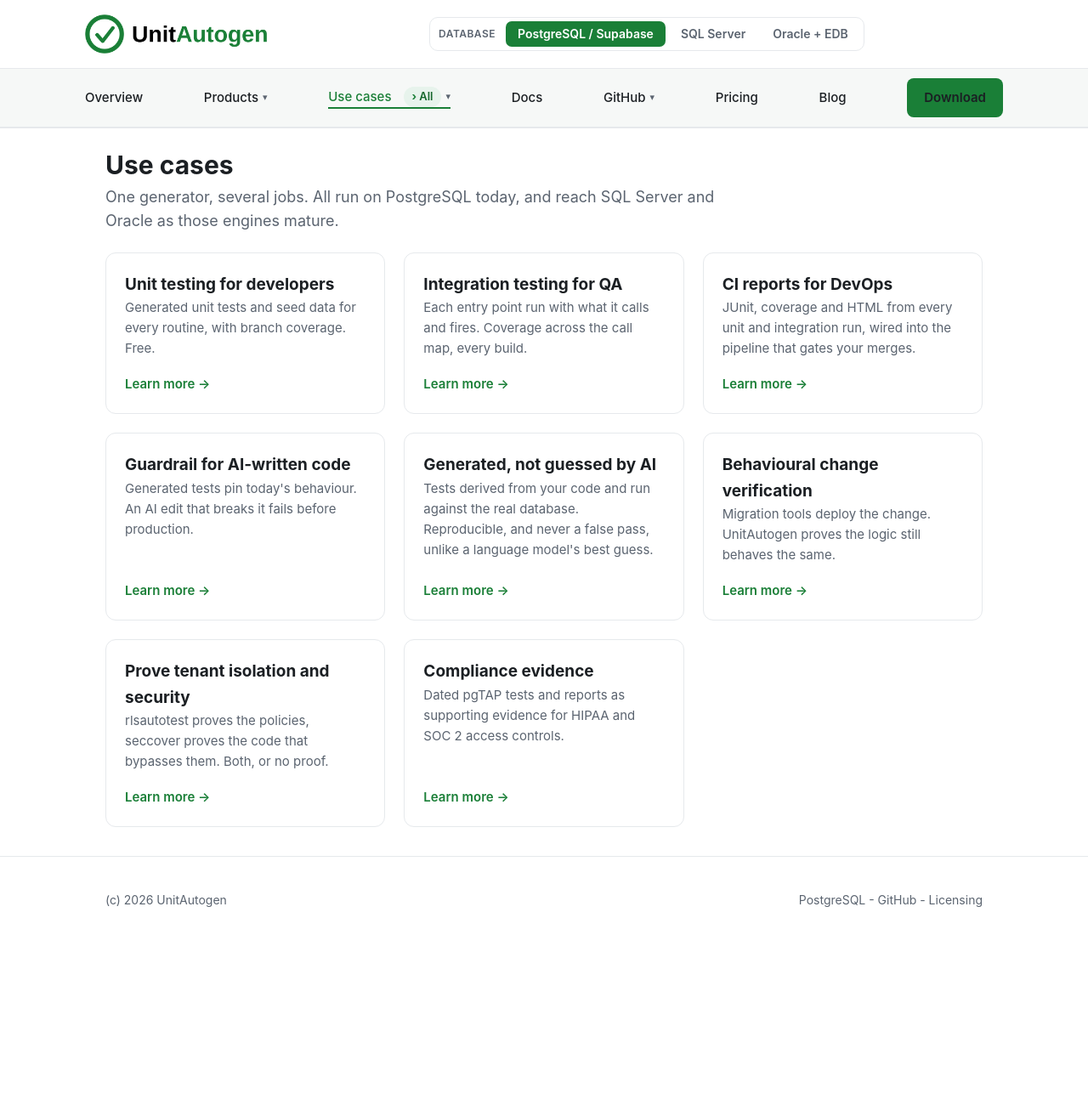
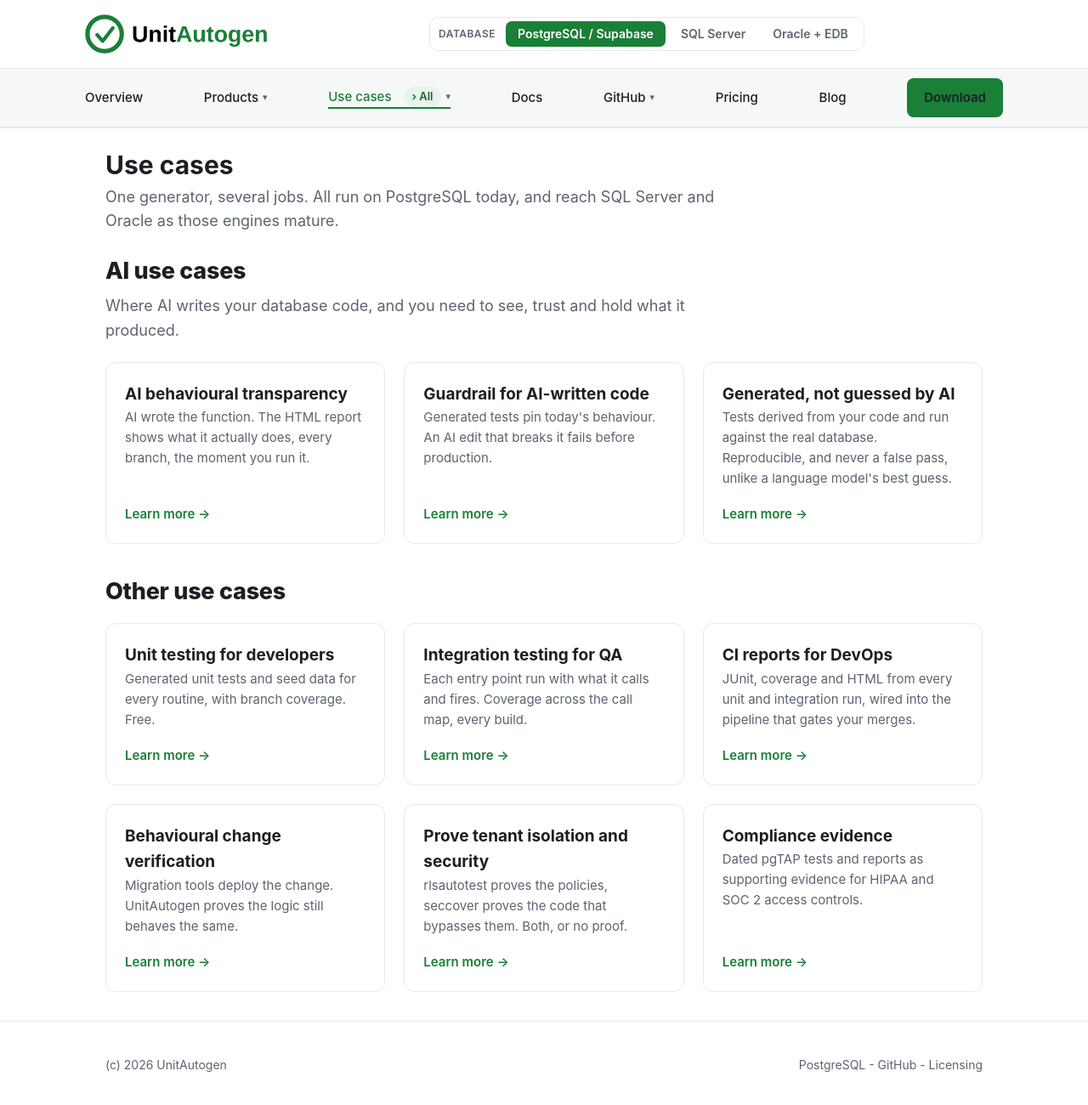
Before and after one commit to unitautogen/unitautogen.com, a Jekyll site: the page built from use-cases/index.html, in a window 1280 px wide and 1304 px high. Shown: the top 1300 px of the window at 85% size. Built offline with Jekyll 4.4.1, drawn with Linux system fonts in a browser that asks for light colours.

Commit message:
Add AI behavioural transparency use case and group AI use cases in the menu
New use case (AI behavioural transparency): the HTML report as the transparency layer over AI-written database code, with a step-by-step assistant loop that ends in a paste-ready prompt to run UnitAutogen and read its own report.

Group the Use cases dropdown and the use-cases index into AI use cases (top, below All use cases) and Other use cases, with a section heading style.

```diff
--- a/_data/catalog.yml
+++ b/_data/catalog.yml
@@ -493,12 +493,19 @@
     name: "CI reports for DevOps"
     blurb: "JUnit, coverage and HTML from every unit and integration run, wired into the pipeline that gates your merges."
     card: "Every unit and integration run emits JUnit, Cobertura, LCOV and an HTML report, so your pipeline gates merges and releases on real database coverage."
+  - slug: "ai-behavioural-transparency"
+    name: "AI behavioural transparency"
+    group: "ai"
+    blurb: "AI wrote the function. The HTML report shows what it actually does, every branch, the moment you run it."
+    card: "When AI writes a database function you cannot eyeball it. Generate tests, run them, and the HTML report shows exactly what each function does and which branches it covers. Free, local, immediate."
   - slug: "ai-guardrail"
     name: "Guardrail for AI-written code"
+    group: "ai"
     blurb: "Generated tests pin today's behaviour. An AI edit that breaks it fails before production."
     card: "Generated tests pin today's behaviour, so the next change, human or AI, that breaks it fails before production."
   - slug: "deterministic"
     name: "Generated, not guessed by AI"
+    group: "ai"
     blurb: "Tests derived from your code and run against the real database. Reproducible, and never a false pass, unlike a language model's best guess."
     card: "Deterministic tests derived from your code, not an LLM's guess. Reproducible, never a false pass."
   - slug: "change-verification"
--- a/_layouts/default.html
+++ b/_layouts/default.html
@@ -86,8 +86,19 @@
         <button type="button" class="menu-t{% if uc_cur != "" %} is-here{% endif %}" aria-haspopup="true">Use cases{% if uc_cur != "" %}<span class="menu-cur">{{ uc_cur }}</span>{% endif %} <span class="caret" aria-hidden="true">&#9662;</span></button>
         <div class="menu-panel" role="menu">
           <a role="menuitem" class="{% if here == '/use-cases/' %}is-cur{% endif %}" href="{{ '/use-cases/' | relative_url }}"><span class="mp-name">All use cases</span></a>
+          <div class="menu-head">AI use cases</div>
+          <div class="mp-subs">
+            {%- for uc in cat.use_cases %}
+            {%- unless uc.group == "ai" %}{% continue %}{% endunless %}
+            {%- if uc.only_db and uc.only_db != db.id %}{% continue %}{% endif %}
+            {%- assign uc_url = uc.slug | prepend: '/use-cases/' | append: '/' %}
+            <a role="menuitem" class="mp-sub{% if here == uc_url %} is-cur{% endif %}" href="{{ uc_url | relative_url }}"{% if here == uc_url %} aria-current="page"{% endif %}>{{ uc.name }}</a>
+            {%- endfor %}
+          </div>
+          <div class="menu-head">Other use cases</div>
           {%- for uc in cat.use_cases %}
           {%- if uc.only_db and uc.only_db != db.id %}{% continue %}{% endif %}
+          {%- if uc.group == "ai" %}{% continue %}{% endif %}
           {%- assign uc_url = uc.slug | prepend: '/use-cases/' | append: '/' %}
           <a role="menuitem" class="{% if here == uc_url %}is-cur{% endif %}" href="{{ uc_url | relative_url }}"{% if here == uc_url %} aria-current="page"{% endif %}><span class="mp-name">{{ uc.name }}</span></a>
           {%- endfor %}
--- a/assets/css/site.css
+++ b/assets/css/site.css
@@ -184,6 +184,7 @@
               padding:10px 12px;border-radius:8px;color:var(--ink);font-size:15px}
 .menu-panel a:hover{background:var(--bg-soft);text-decoration:none}
 .mp-name{font-weight:600}
+.menu-panel .menu-head{padding:9px 12px 4px;margin-top:4px;border-top:1px solid var(--line);color:var(--muted);font-size:12px;font-weight:700;letter-spacing:.04em;text-transform:uppercase}
 /* the open sub-page: named on the dropdown button and highlighted in its list */
 /* menu label stays as is; the open sub-page sits beside it as a separate pill: Products [Coverage] */
 .menu-cur{display:inline-block;margin-left:9px;padding:2px 10px;border-radius:999px;background:#e7f3ec;
--- /dev/null
+++ b/use-cases/ai-behavioural-transparency/index.html
@@ -0,0 +1,125 @@
+---
+layout: default
+title: "AI behavioural transparency, UnitAutogen"
+description: "When AI writes a database function you cannot eyeball it. UnitAutogen generates the tests, runs them against the real database, and the HTML report shows exactly what each function does, every branch, and what the AI left uncovered. Immediate, local, free in the Community Edition."
+og_title: "AI behavioural transparency"
+og_description: "See what an AI-written database function actually does. Generated tests, run against the real database, in one HTML report. Free and local."
+og_image: "/assets/social-preview.png"
+body_class: page-usecase
+footer_left: "(c) 2026 UnitAutogen"
+footer_sep: "-"
+footer_links:
+  - label: "Use cases"
+    href: "/use-cases/"
+  - label: "PostgreSQL engine"
+    href: "/postgresql/unitautogen/"
+  - label: "Contact"
+    href: "mailto:hello@unitautogen.com"
+---
+<a id="top"></a>
+<div class="hero wrap hero--sub">
+  <div class="hero-tag"><span class="badge badge--beta">Free, Community Edition</span></div>
+  <h1>AI wrote the function. <span class="hl">See what it actually does</span>.</h1>
+  <p class="sub">The tests and the HTML report are where AI-written database code becomes visible. Generate them, run them against the real database, and read exactly what each function does before you trust it.</p>
+  <ul class="honest hero-points">
+    <li>Every branch the AI wrote, run and shown</li>
+    <li>The expected value is what it really returns, not what the prompt claims</li>
+    <li>Uncovered lines named, so you see what the AI left unreachable</li>
+    <li>Free and local, no CI needed to look</li>
+  </ul>
+</div>
+
+<section>
+  <div class="wrap">
+    <h2>Where the output shows up</h2>
+    <p class="lead">Community Edition. You wrote a function, or an assistant did. One command generates the tests, runs them, and writes a report you open in the browser.</p>
+    <ol class="steps">
+      <li>Install pgTAP and plpgsql_check; connect with <code>UNITAUTOGEN_DSN</code> or the <code>PG*</code> variables.</li>
+      <li>Run the default command and point it at an HTML report:</li>
+    </ol>
+    <pre><code>unitautogen --schema public --html report.html --out unit_tests</code></pre>
+    <ol class="steps" start="3">
+      <li>Open <code>report.html</code>. Every function is there with its coverage; click one for its per-test results and annotated source.</li>
+    </ol>
+    <ul class="honest cols2">
+      <li>Nothing to write, the tests and the seed data are generated</li>
+      <li>Runs on your own database, nothing leaves your machine</li>
+    </ul>
+  </div>
+</section>
+
+<section class="soft">
+  <div class="wrap">
+    <h2>Put it in the assistant's loop</h2>
+    <p class="lead">The assistant that wrote the function can check its own work against the report, but only if you tell it to, step by step.</p>
+    <ol class="steps">
+      <li>Install once. The binary, plus pgTAP and plpgsql_check in your development database. Connect with <code>UNITAUTOGEN_DSN</code> or the <code>PG*</code> variables.</li>
+      <li>Add a project rule, or paste the prompt below, so the assistant runs UnitAutogen every time it writes or changes a function.</li>
+      <li>Give the assistant this prompt.</li>
+    </ol>
+    <pre><code>After you add or change any PL/pgSQL function, run this and wait for it to finish.
+
+  unitautogen --schema public --json report.json --html report.html --out unit_tests
+
+Then read report.json. For every function you touched:
+  1. Confirm its branch coverage is 100 percent.
+  2. Open its generated test in unit_tests/ and read the value each branch returns.
+  3. If a branch is uncovered, or a returned value is not what I asked for, change
+     the function and run the command again.
+
+Never edit or delete the generated tests to make them pass. When you are done, tell me
+which functions you changed, their coverage, and any behaviour in the report I should confirm.</code></pre>
+    <ul class="honest cols2">
+      <li>The assistant reads <code>report.json</code>, you open <code>report.html</code> to see the same thing</li>
+      <li>It fixes the function, never the test, so a green result still means something</li>
+    </ul>
+  </div>
+</section>
+
+<section>
+  <div class="wrap">
+    <h2>What the report makes visible</h2>
+    <div class="grid" style="align-items:start">
+      <div>
+        <ul class="honest">
+          <li>One row per function, with its measured line and branch coverage</li>
+          <li>Click a function for each generated test and whether it passed</li>
+          <li>The annotated source, covered lines in green and uncovered in red</li>
+          <li>Each expected value captured by running the real function, so the report shows what the code does, not what it was meant to do</li>
+          <li>Every uncovered line explained, so a branch the AI left unreachable is named, not hidden</li>
+        </ul>
+      </div>
+      <img src="{{ '/assets/pg-function-drilldown.png' | relative_url }}" alt="A function drill-down showing per-test results and the annotated source with covered and uncovered lines">
+    </div>
+  </div>
+</section>
+
+<section class="soft">
+  <div class="wrap">
+    <h2>Why AI-written code needs it</h2>
+    <p class="lead">You did not write the function, so you cannot hold its behaviour in your head, and the model's own summary of what it did is one more guess.</p>
+    <ul class="honest cols2">
+      <li>The report is the function's real behaviour, executed against your database</li>
+      <li>A branch the AI got subtly wrong shows up now, in the loop, not in review</li>
+      <li>A line the AI wrote that nothing can reach is surfaced as an uncovered line</li>
+      <li>You see it before you commit, while the change is still cheap to fix</li>
+    </ul>
+    <p style="margin-top:16px;color:var(--muted);font-size:16px">This is transparency, not a gate. It shows you what the AI produced. Once you have looked and you trust it, the same generated tests become your regression guardrail, so the next change that moves that behaviour fails before production.</p>
+    <div class="cta" style="justify-content:flex-start;margin-top:14px">
+      <a class="btn" href="{{ '/postgresql/unitautogen/coverage/' | relative_url }}">See the report</a>
+      <a class="btn ghost" href="{{ '/use-cases/deterministic/' | relative_url }}">Generated, not guessed by AI</a>
+      <a class="btn ghost" href="{{ '/use-cases/ai-guardrail/' | relative_url }}">Then make it a guardrail &rarr;</a>
+    </div>
+  </div>
+</section>
+
+<section>
+  <div class="wrap">
+    <h2>What platforms suggest</h2>
+    <p class="lead">The platform points you to local pgTAP tests you run and read as you build.</p>
+    <ul class="honest">
+      <li><strong>Supabase</strong> shows you writing pgTAP tests and running them locally with <code>supabase test db</code> for immediate pass or fail. UnitAutogen writes those tests for you and adds the coverage report. <a href="https://supabase.com/docs/guides/local-development/testing/overview">Supabase, Testing overview &rarr;</a></li>
+      <li><strong>Supabase</strong> ships pgTAP as its unit-testing extension for functions and policies. UnitAutogen emits standard pgTAP, so the report reads the same tests you would run by hand. <a href="https://supabase.com/docs/guides/database/extensions/pgtap">Supabase, pgTAP unit testing &rarr;</a></li>
+    </ul>
+  </div>
+</section>
--- a/use-cases/index.html
+++ b/use-cases/index.html
@@ -22,8 +22,22 @@
   <div class="wrap">
     <h1 style="font-size:clamp(22px,3vw,30px);line-height:1.15;margin:0 0 6px">Use cases</h1>
     <p class="lead" style="margin:0 0 22px">One generator, several jobs. All run on PostgreSQL today, and reach SQL Server and Oracle as those engines mature.</p>
+    <h2 style="margin:6px 0 6px">AI use cases</h2>
+    <p class="lead" style="margin:0 0 22px">Where AI writes your database code, and you need to see, trust and hold what it produced.</p>
     <div class="dbgrid">
       {%- for uc in cat.use_cases %}
+      {%- unless uc.group == "ai" %}{% continue %}{% endunless %}
+      <div class="dbcard">
+        <div class="top"><h3>{{ uc.name }}</h3></div>
+        <p>{{ uc.blurb | replace: "[framework]", "pgTAP" }}</p>
+        <a class="go" href="{{ uc.slug | prepend: '/use-cases/' | append: '/' | relative_url }}">Learn more &rarr;</a>
+      </div>
+      {%- endfor %}
+    </div>
+    <h2 style="margin:34px 0 6px">Other use cases</h2>
+    <div class="dbgrid">
+      {%- for uc in cat.use_cases %}
+      {%- if uc.group == "ai" %}{% continue %}{% endif %}
       <div class="dbcard">
         <div class="top"><h3>{{ uc.name }}</h3></div>
         <p>{{ uc.blurb | replace: "[framework]", "pgTAP" }}</p>
```
